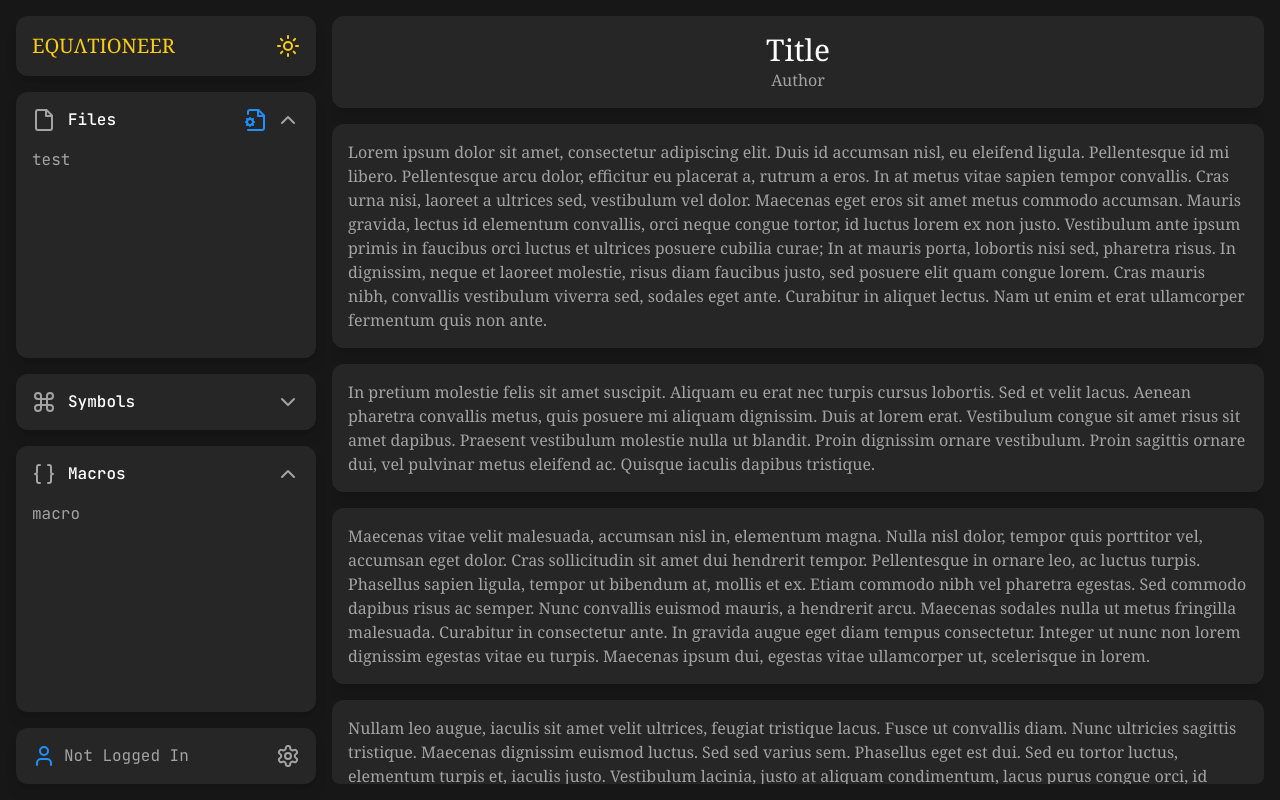
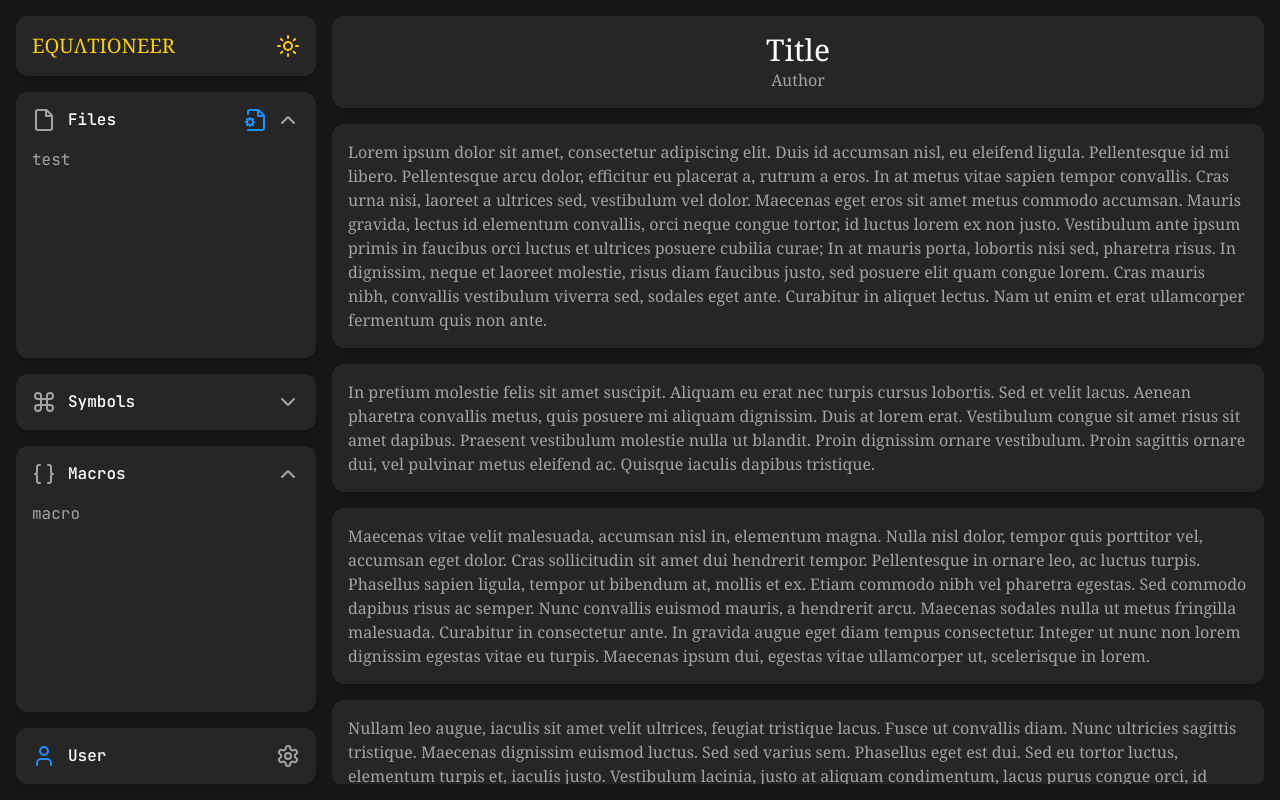
Before and after one commit to Jokauppi/Equationeer, a React (Vite) app: page / in a window 1280 px wide. Built offline with nearby package versions, Linux system fonts and the light colour scheme.

Commit message:
open above, custom chevron

```diff
--- a/src/App.tsx
+++ b/src/App.tsx
@@ -10,6 +10,7 @@ function App() {
   const [filesOpen, setFilesOpen] = useState(true);
   const [symbolsOpen, setSymbolsOpen] = useState(false);
   const [macrosOpen, setMacrosOpen] = useState(true);
+  const [settingsOpen, setSettingsOpen] = useState(false);
 
   return (
     <div className={`App flex flex-row justify-center w-screen dhscreen font-sans text-black touch-none ${darkMode ? 'dark bg-neutral-950' : 'bg-slate-300'}`}>
@@ -95,16 +96,21 @@ function App() {
               <div className="pb-4">macro</div>
             </Collapsible>
           </div>
-          <Box fit className="hidden md:block">
-            <div className="flex flex-row justify-between gap-x-4">
-              <div className="flex flex-row content-center gap-x-2">
-                <User size={24} color="dodgerblue" />
-                <p>Not Logged In</p>
-              </div>
-
-              <Settings size={24} />
-            </div>
-          </Box>
+          <Collapsible
+            logo={<User size={24} color="dodgerblue" />}
+            title="User"
+            open={settingsOpen}
+            setOpen={setSettingsOpen}
+            openClass="h-fit"
+            commonClass="hidden md:flex"
+            openAbove
+            openSymbols={[
+              <Settings size={24} className="rotate-90" />,
+              <Settings size={24} />,
+            ]}
+          >
+            <div className="pt-4">Settings</div>
+          </Collapsible>
         </div>
         <div className="overflow-hidden rounded-lg">
           <div className="h-full font-serif overflow-y-auto md:scrollbar-thin scrollbar-thumb-slate-300 dark:scrollbar-thumb-neutral-700 scrollbar-track-transparent">
--- a/src/components/Collapsible.tsx
+++ b/src/components/Collapsible.tsx
@@ -13,16 +13,28 @@ type CollapsibleProps = {
   commonClass?: string;
   logo?: React.ReactNode;
   buttons?: React.ReactNode | React.ReactNode[];
+  openAbove?: boolean;
+  openSymbols?: React.ReactNode[];
 };
 
 function Collapsible({
-  title, open, setOpen, children, openClass, closedClass, commonClass, logo, buttons,
+  title,
+  open,
+  setOpen,
+  children,
+  openClass,
+  closedClass,
+  commonClass,
+  logo,
+  buttons,
+  openAbove = false,
+  openSymbols = [<ChevronUp size={24} />, <ChevronDown size={24} />],
 }: CollapsibleProps) {
   const openClassName = `h-full ${openClass}`;
   const closedClassName = `h-fit shrink-0 ${closedClass}`;
 
   return (
-    <Box className={twMerge(`flex flex-col p-0 ${commonClass} ${open ? openClassName : closedClassName}`)}>
+    <Box className={twMerge(`flex ${openAbove ? 'flex-col-reverse' : 'flex-col'} p-0 ${commonClass} ${open ? openClassName : closedClassName}`)}>
       <button
         type="button"
         onClick={() => {
@@ -48,7 +60,7 @@ function Collapsible({
             >
               {buttons}
             </div>
-            {open ? <ChevronUp size={24} /> : <ChevronDown size={24} />}
+            {open ? openSymbols[0] : openSymbols[1]}
           </div>
         </div>
       </button>
```
